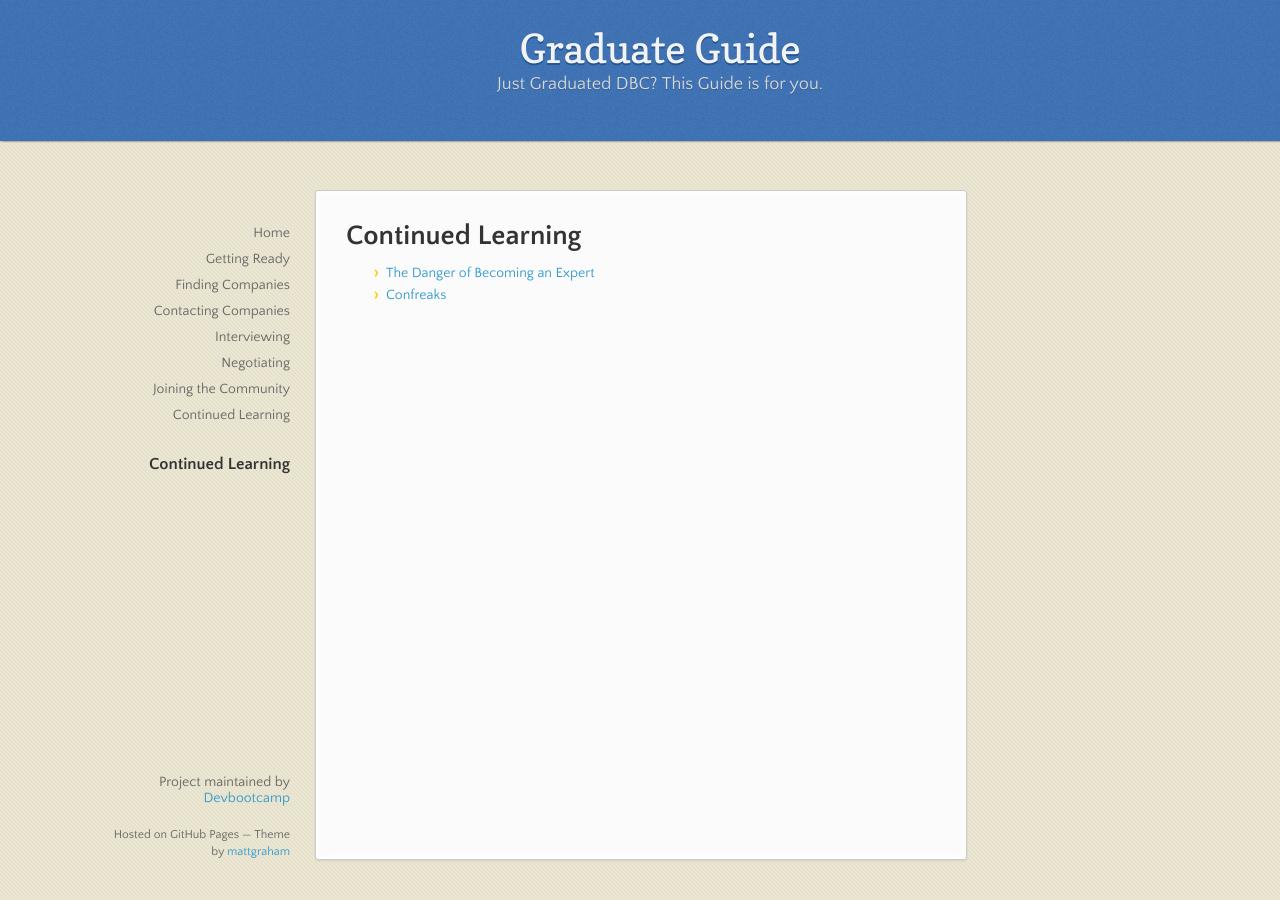
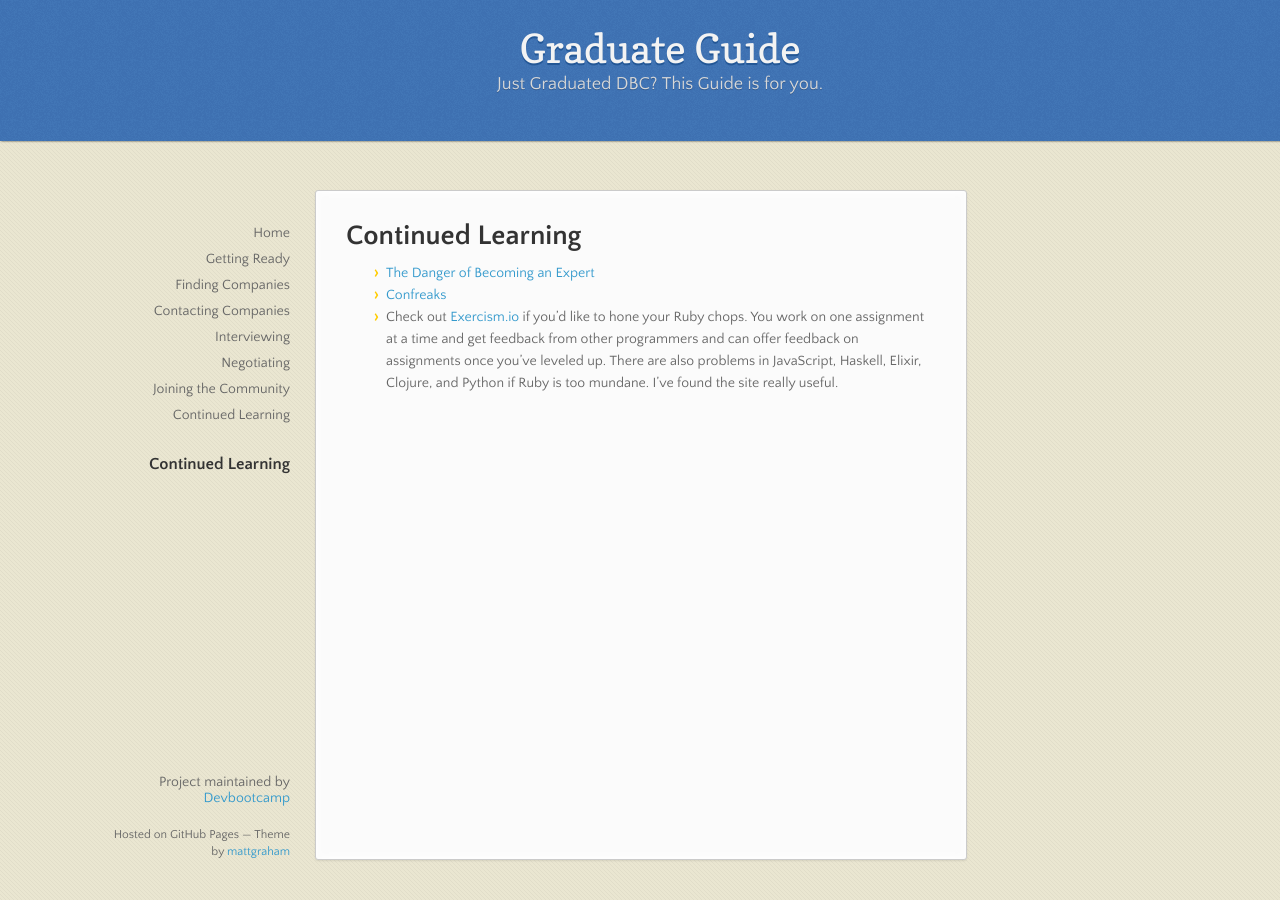
Before and after one commit to waysidekoi/graduate-guide, a Jekyll site: the page built from continued_learning.md, in a window 1280 px wide. Built offline with Jekyll 4.4.1, drawn with Linux system fonts in a browser that asks for light colours; nearby versions of some CDN libraries.

Commit message:
Exorcism.io link to continued learning

```diff
--- a/continued_learning.md
+++ b/continued_learning.md
@@ -7,3 +7,4 @@ title: Continued Learning
 
 * [The Danger of Becoming an Expert](https://medium.com/i-m-h-o/231d7499a75)
 * [Confreaks](http://confreaks.com)
+* Check out [Exercism.io](http://exercism.io) if you'd like to hone your Ruby chops. You work on one assignment at a time and get feedback from other programmers and can offer feedback on assignments once you've leveled up. There are also problems in JavaScript, Haskell, Elixir, Clojure, and Python if Ruby is too mundane. I've found the site really useful.
```
Also changed, not shown: 1 other file.
